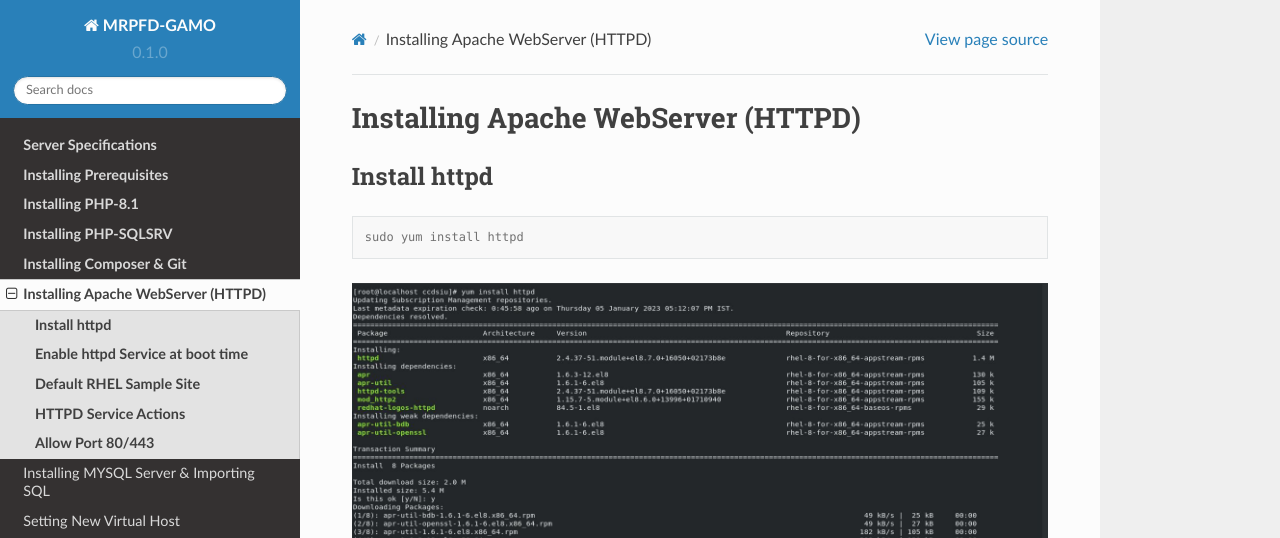
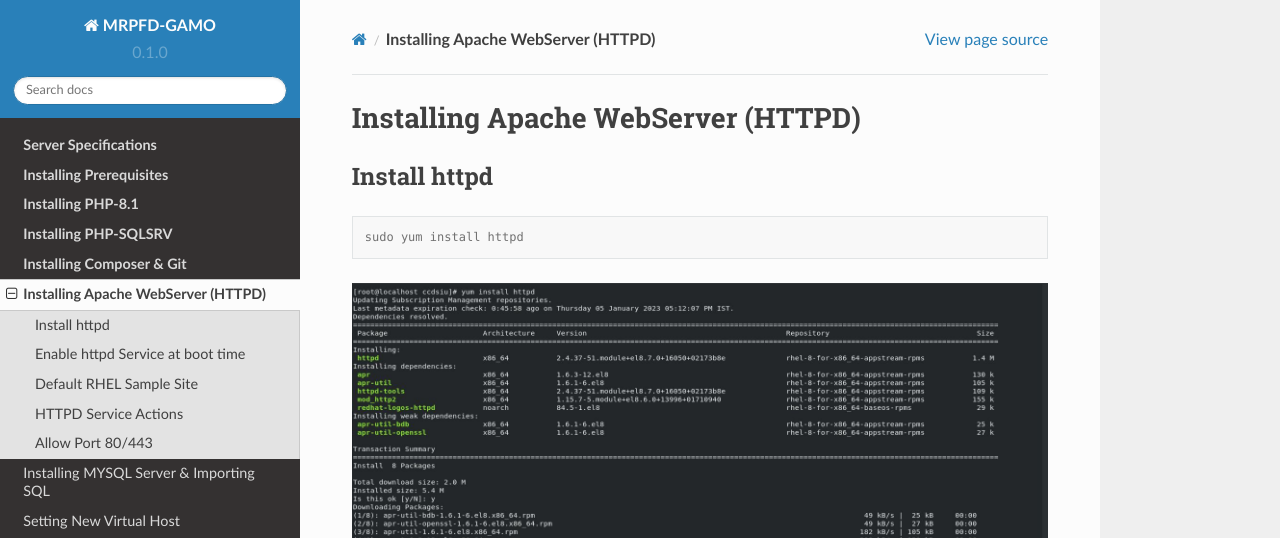
Before and after one commit to madhu-ibs/mrpfd-gamo-documentation, a Sphinx documentation site: the page built from docs/source/apache.rst, in a window 1280 px wide. Shown: the top 538 px of the page. Built offline with Sphinx 7.4.7 and the Read the Docs theme 2.0.0, drawn with Linux system fonts in a browser that asks for light colours.

```diff
--- a/docs/source/apache.rst
+++ b/docs/source/apache.rst
@@ -1,7 +1,7 @@
-Installing Apache WebServer (HTTPD)
+**Installing Apache WebServer (HTTPD)**
 =====================================
 
-**Install httpd**
+Install httpd
 --------
 .. code-block:: console
 
@@ -20,7 +20,7 @@ Restart Apache and test the sample script
 
    sudo apachectl restart
 
-**Enable httpd Service at boot time**
+Enable httpd Service at boot time
 --------
 
 .. code-block:: console
@@ -28,14 +28,14 @@ Restart Apache and test the sample script
    sudo systemctl enable httpd.service
 
 
-**Default RHEL Sample Site**
+Default RHEL Sample Site
 --------
 Visit http://localhost or http://127.0.0.1 to view default httpd server sample site
 
 .. image:: images/default-site-httpd.JPG
 
 
-**HTTPD Service Actions**
+HTTPD Service Actions
 --------
 Common HTTPD Commands for regular operations
 
@@ -47,7 +47,7 @@ Common HTTPD Commands for regular operations
    sudo systemctl reload httpd.service    ## Reload Apache ##
    sudo systemctl status httpd.service    ## Get status of Apache ##
 
-**Allow Port 80/443**
+Allow Port 80/443
 --------
 
 Common Ports for HTTP services are
```
